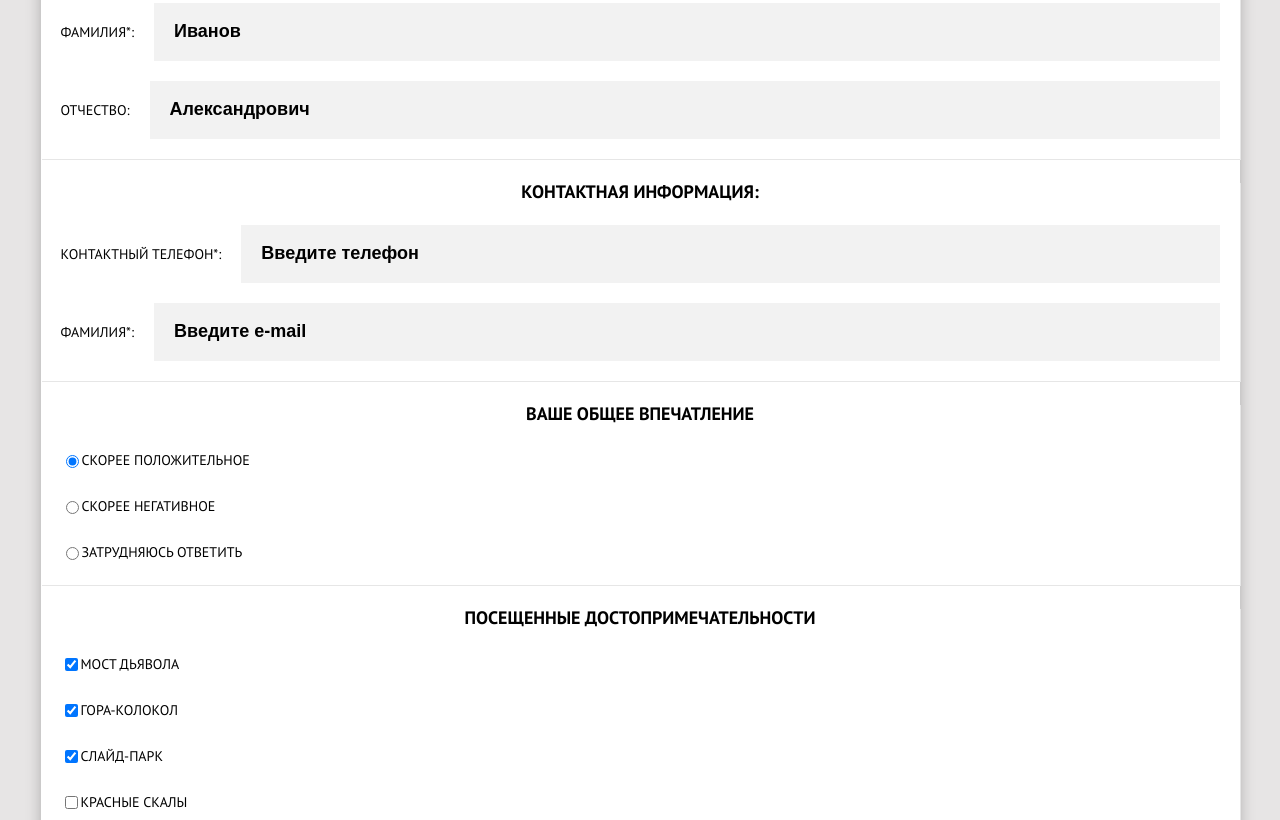
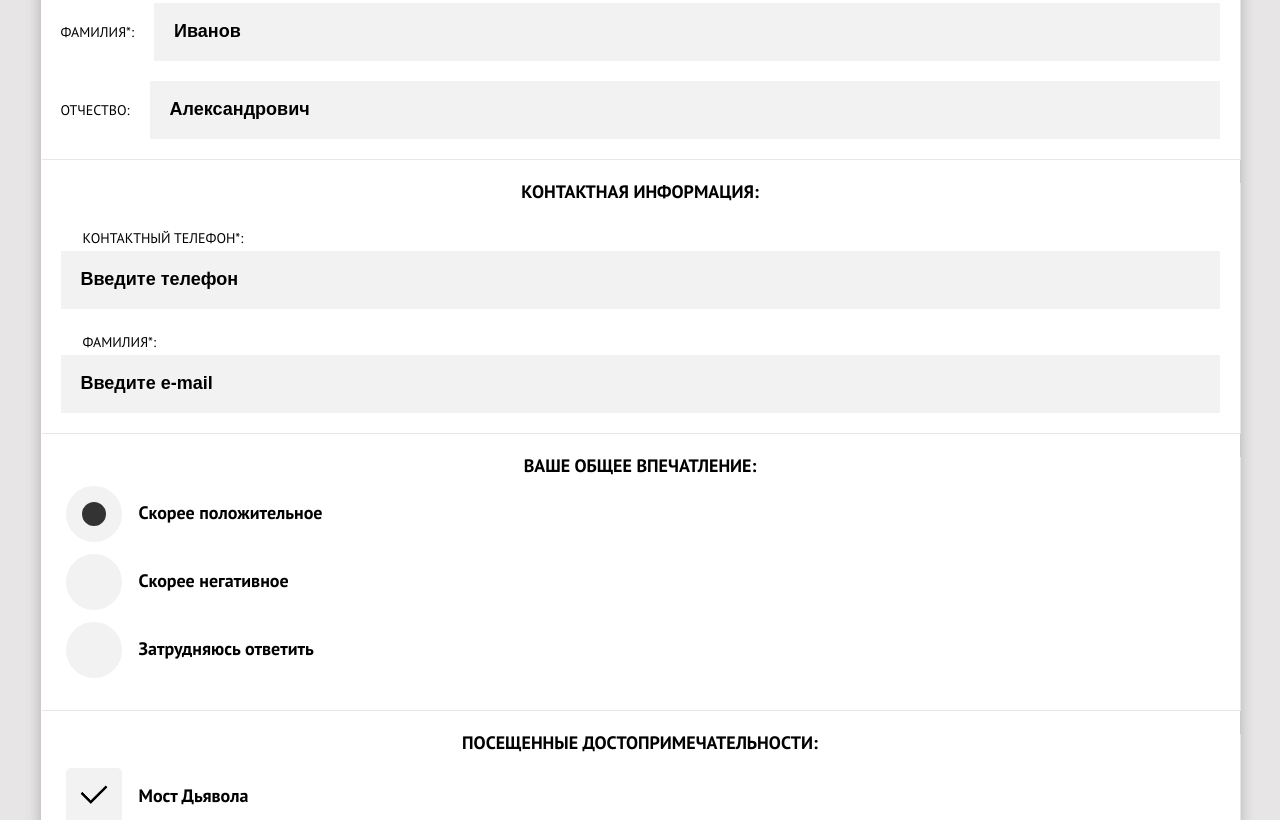
Before and after one commit to NadezhdaObsholova/sedona, a website: page source/form.html in a window 1280 px wide. Shown: the part 760-1580 px from the top of the page. Drawn offline with nearby package versions, Linux system fonts and the light colour scheme; files that its build step writes are made by us from their sources.

Commit message:
the radio and checkboxes are done

```diff
--- a/source/form.html
+++ b/source/form.html
@@ -93,15 +93,15 @@
           <h3 class="visually-hidden">Представьтесь</h3>
           <legend class="form__legend">Представьтесь</legend>
           <ul class="list form__list">
-            <li class="form__item">
+            <li class="form__item form__item--introduce">
               <label class="form__label" for="name">Имя*:</label>
               <input class="form__input" type="text" name="name" id="name" placeholder="Пётр">
             </li>
-            <li class="form__item">
+            <li class="form__item form__item--introduce">
               <label class="form__label" for="surname">Фамилия*:</label>
               <input class="form__input" type="text" name="surname" id="surname" placeholder="Иванов">
             </li>
-            <li class="form__item introduce__item">
+            <li class="form__item form__item--introduce">
               <label class="form__label" for="second-name">Отчество:</label>
               <input class="form__input" type="text" name="second-name" id="second-name"
                 placeholder="Александрович">
@@ -111,17 +111,17 @@
 
 
 
-        <fieldset class="form__fieldset">
+        <fieldset class="form__fieldset form__fieldset--contacts">
           <h3 class="visually-hidden">Контактная информация</h3>
           <legend class="form__legend">Контактная информация:</legend>
           <ul class="list form__list">
-            <li class="form__item">
-              <label class="form__label" for="phone">Контактный телефон*:</label>
-              <input class="form__input" type="number" name="phone" id="phone" placeholder="Введите телефон">
+            <li class="form__item form__item--contacts">
+              <label class="form__label form__label--contacts" for="phone">Контактный телефон*:</label>
+              <input class="form__input form__input--contacts" type="number" name="phone" id="phone" placeholder="Введите телефон">
             </li>
-            <li class="form__item">
-              <label class="form__label" for="email">Фамилия*:</label>
-              <input class="form__input" type="text" name="email" id="email" placeholder="Введите e-mail">
+            <li class="form__item form__item--contacts">
+              <label class="form__label form__label--contacts" for="email">Фамилия*:</label>
+              <input class="form__input form__input--contacts" type="text" name="email" id="email" placeholder="Введите e-mail">
             </li>
           </ul>
         </fieldset>
@@ -130,22 +130,25 @@
 
         <fieldset class="form__fieldset">
           <h3 class="visually-hidden">Общее впечатление</h3>
-          <legend class="form__legend">Ваше общее впечатление</legend>
+          <legend class="form__legend">Ваше общее впечатление:</legend>
           <ul class="list form__list">
-            <li class="form__item">
-              <input class="form__radio visualy-hidden" type="radio" name="impression" value="positive"
+
+            <li class="form__item form__item--radio">
+              <input class="form__radio visually-hidden" type="radio" name="impression" value="positive"
                 id="radio-positive" checked>
-              <label class="form__label" for="radio-positive">Скорее положительное</label>
+              <label class="form__label form__label--impression" for="radio-positive">Скорее положительное</label>
             </li>
-            <li class="form__item">
-              <input class="form__radio visualy-hidden" type="radio" name="impression" value="negative"
+
+            <li class="form__item form__item--radio">
+              <input class="form__radio visually-hidden" type="radio" name="impression" value="negative"
                 id="radio-negative">
-              <label class="form__label" for="radio-negative">Скорее негативное</label>
+              <label class="form__label form__label--impression" for="radio-negative">Скорее негативное</label>
             </li>
-            <li class="form__item">
-              <input class="form__radio visualy-hidden" type="radio" name="impression" value="hard_to_say"
+
+            <li class="form__item form__item--radio">
+              <input class="form__radio visually-hidden" type="radio" name="impression" value="hard_to_say"
                 id="radio-hard_to_say">
-              <label class="form__label" for="radio-hard_to_say">Затрудняюсь ответить</label>
+              <label class="form__label form__label--impression" for="radio-hard_to_say">Затрудняюсь ответить</label>
             </li>
 
           </ul>
@@ -154,25 +157,25 @@
 
         <fieldset class="form__fieldset">
           <h3 class="visually-hidden">Посещенные достопримечательности</h3>
-          <legend class="form__legend">Посещенные достопримечательности
+          <legend class="form__legend">Посещенные достопримечательности:
           </legend>
           <ul class="list form__list">
-            <li class="form__item">
-              <input class="visualy-hidden form__checkbox" type="checkbox" name="bridge-of-Devil" id="bridge-of-Devil"
+            <li class="form__item form__item--checkbox">
+              <input class="visually-hidden form__checkbox" type="checkbox" name="bridge-of-Devil" id="bridge-of-Devil"
                 checked>
-              <label class="form__label" for="bridge-of-Devil">Мост Дьявола</label>
+              <label class="form__label form__label--attraction" for="bridge-of-Devil">Мост Дьявола</label>
             </li>
-            <li class="form__item">
-              <input class="visualy-hidden form__checkbox" type="checkbox" name="Bell-mountain" id="Bell-mountain" checked>
-              <label class="form__label" for="Bell-mountain">Гора-Колокол</label>
+            <li class="form__item form__item--checkbox">
+              <input class="visually-hidden form__checkbox" type="checkbox" name="Bell-mountain" id="Bell-mountain" checked>
+              <label class="form__label form__label--attraction" for="Bell-mountain">Гора-Колокол</label>
             </li>
-            <li class="form__item">
-              <input class="visualy-hidden form__checkbox" type="checkbox" name="Slide-park" id="Slide-park" checked>
-              <label class="form__label" for="Slide-park">Слайд-парк</label>
+            <li class="form__item form__item--checkbox">
+              <input class="visually-hidden form__checkbox" type="checkbox" name="Slide-park" id="Slide-park" checked>
+              <label class="form__label form__label--attraction" for="Slide-park">Слайд-парк</label>
             </li>
-            <li class="form__item">
-              <input class="visualy-hidden form__checkbox" type="checkbox" name="red-rocks" id="red-rocks">
-              <label class="form__label" for="red-rocks">Красные скалы</label>
+            <li class="form__item form__item--checkbox">
+              <input class="visually-hidden form__checkbox" type="checkbox" name="red-rocks" id="red-rocks">
+              <label class="form__label form__label--attraction" for="red-rocks">Красные скалы</label>
             </li>
           </ul>
         </fieldset>
--- a/source/less/blocks/advantage.less
+++ b/source/less/blocks/advantage.less
@@ -177,8 +177,8 @@
 
 .adv-border {
   @media (max-width: @mobil-width-only) {
-    margin-left: 26px;
-    margin-right: 26px;
+    padding-left: 26px;
+    padding-right: 26px;
     border-bottom: 1px solid #D6D6D6;
     padding-top: 7px;
     padding-bottom: 4px;
--- a/source/less/blocks/form.less
+++ b/source/less/blocks/form.less
@@ -23,6 +23,14 @@
   margin: 20px;
 }
 
+.form__item--contacts {
+  display: flex;
+  flex-direction: column;
+   align-items: center;
+   margin: 20px;
+   align-items: flex-start;
+}
+
 .form__input {
   width: auto;
   box-sizing: border-box;
@@ -32,8 +40,24 @@
   background-color: #f2f2f2;
 }
 
+.form__input--contacts {
+  width: 100%;
+}
+
 .form__label {
   margin-right: 20px;
+}
+
+.form__label--contacts {
+  margin-left: 22px;
+}
+
+.form__label--impression,
+.form__label--attraction {
+  margin-left: 98px;
+  text-transform: none;
+  font-weight: 700;
+  font-size: 18px;
 }
 
 .form__input::-webkit-input-placeholder {
@@ -53,3 +77,70 @@
   font-weight: 700;
   color: black;
 }
+
+.form__item--radio {
+  position: relative;
+  margin: 0;
+  padding-top: 21px;
+  padding-bottom: 21px;
+}
+.form__item--radio:last-child {
+  padding-bottom: 48px;
+}
+
+.form__item--checkbox {
+  position: relative;
+  margin: 0;
+  padding-top: 27px;
+  padding-bottom: 27px;
+}
+.form__item--checkbox:last-child {
+  padding-bottom: 48px;
+}
+
+.form__radio + label::before {
+  content: "";
+  position: absolute;
+  left: 25px;
+  top: 7px;
+  width: 46px;
+  height: 46px;
+  background-color: #F2F2F2;
+  border: 5px solid #F2F2F2;
+  border-radius: 28px;
+}
+.form__checkbox + label::before {
+  content: "";
+  position: absolute;
+  left: 25px;
+  top: 12px;
+  width: 46px;
+  height: 46px;
+  background-color: #F2F2F2;
+  border: 5px solid #F2F2F2;
+  border-radius: 5px;
+}
+.form__radio:checked + label::after{
+  content: "";
+  position: absolute;
+  left: 41px;
+  top: 23px;
+  width: 18px;
+  height: 18px;
+  background-color: #333333;
+  border: 3px solid #333333;
+  border-radius: 12px;
+}
+.form__checkbox:checked + label::after{
+  content: "";
+  position: absolute;
+  left: 41px;
+  top: 27px;
+  width: 21px;
+  height: 12px;
+  transform: rotate(-45deg);
+  border-left: 3px solid #000;
+  border-bottom: 3px solid #000;
+  border-radius: 1px;
+
+}
```
